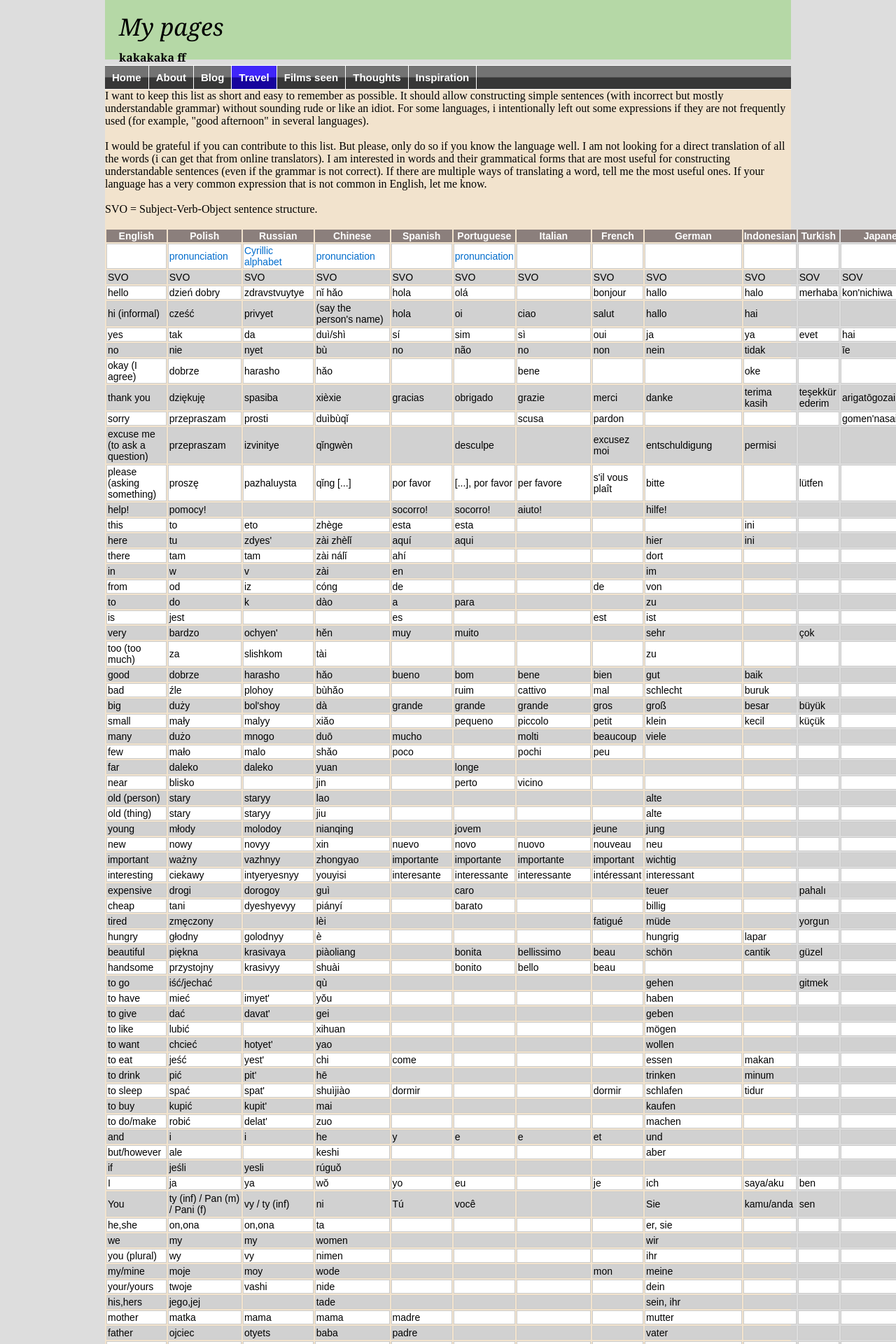
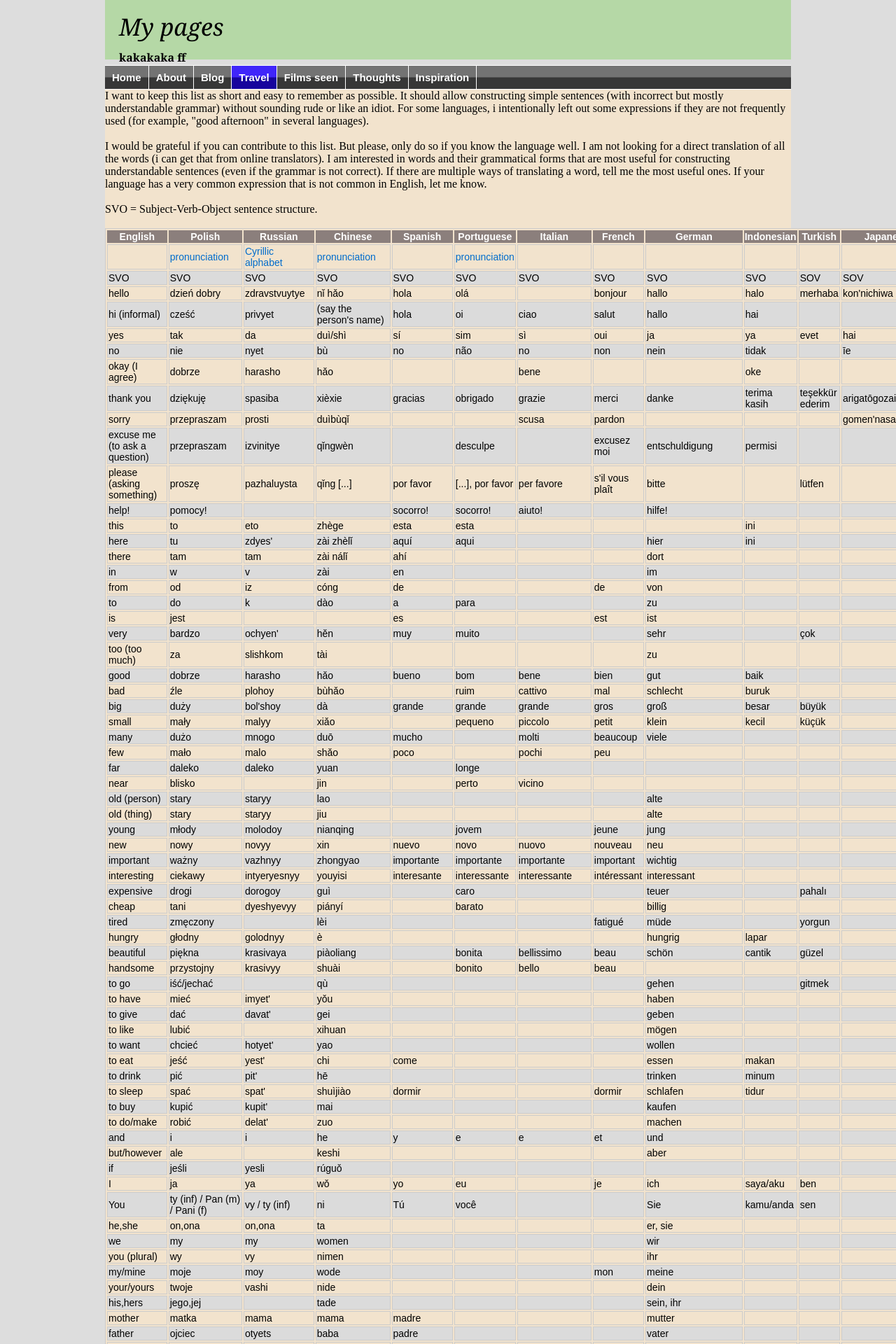
Before and after one commit to witba/witba.github.io, a Jekyll site: the page built from travel/lang.html, in a window 1280 px wide. Shown: the top 1920 px of the page at 70% size. Built offline with Jekyll 4.4.1, drawn with Linux system fonts in a browser that asks for light colours.

Commit message:
Update lang.html

```diff
--- a/travel/lang.html
+++ b/travel/lang.html
@@ -13,8 +13,9 @@ SVO = Subject-Verb-Object sentence structure.<br>
 <style type="text/css">
 	table.tableizer-table {
 		font-size: 14px;
-	/*	border: 1px solid #CCC;  */
+		border: 1px solid #CCC;
 		font-family: Arial, Helvetica, sans-serif;
+		background: #f2e3cd;
 	}
 	.tableizer-table td {
 		padding: 1px;
@@ -26,15 +27,12 @@ SVO = Subject-Verb-Object sentence structure.<br>
 		color: #FFF;
 		font-weight: bold;
 	}
-
-
-	table.tableizer-table tbody tr:nth-child(2n) td {
-  background: #d1d1d1;
+table.tableizer-table tbody tr:nth-child(2n) td {
+  background: #dbdbdb;
 }
 table.tableizer-table tbody tr:nth-child(2n+1) td {
-  background: #ffffff;
+  background: #f2e3cd;
 }
-
 
 </style>
 <table class="tableizer-table">
```
